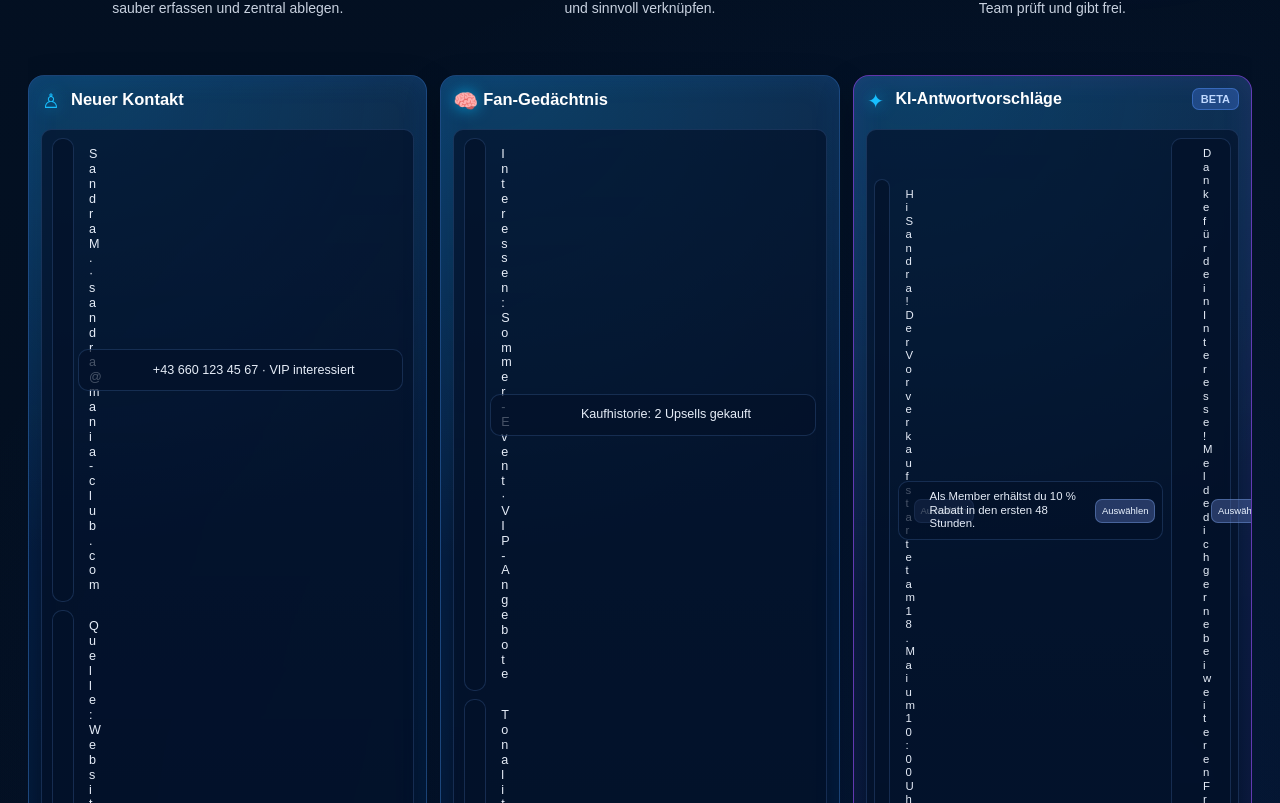
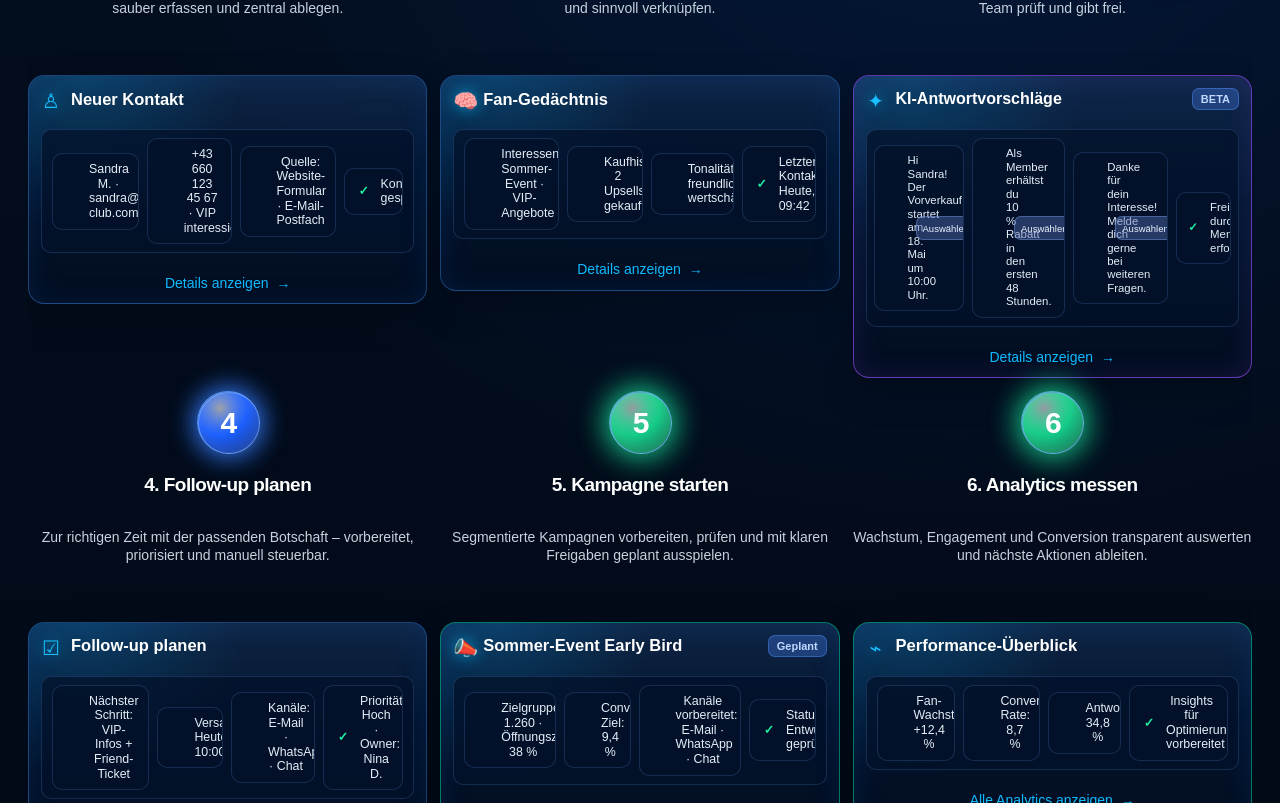
Before and after one commit to Bernds-tech/FanMind, a Next.js app: page /landing-v2 in a window 1280 px wide. Shown: the part 3877-4680 px from the top of the page. Built offline with nearby package versions, Linux system fonts and the light colour scheme.

Commit message:
Fix six steps text wrapping regression

```diff
--- a/src/app/landing-v2-six-steps-final-tune.css
+++ b/src/app/landing-v2-six-steps-final-tune.css
@@ -1,5 +1,5 @@
 /* Final tune for 04 after visual review.
-   Fixes: step card row overflow and keeps the 6-step section compact. */
+   Fixes the row wrapping regression and keeps the 6-step cards readable. */
 
 #six-steps [class*="processTrack"] {
   align-items: start !important;
@@ -44,24 +44,25 @@
   gap: 8px !important;
 }
 
-/* Important: the original JSX has optional buttons only on step 3.
-   A global 3-column grid caused all other cards to collapse/overlap.
-   Use a safe 2-column layout by default and only use 3 columns for step 3. */
+/* Use flex rows. The previous grid override squeezed the text column so tightly
+   that words broke vertically. */
 #six-steps [class*="stepRow"] {
-  display: grid !important;
-  grid-template-columns: 18px minmax(0, 1fr) !important;
+  display: flex !important;
   align-items: center !important;
   gap: 8px !important;
   min-height: 42px !important;
   padding: 8px 10px !important;
-  font-size: 12.6px !important;
+  font-size: 12.4px !important;
   line-height: 1.18 !important;
   text-align: center !important;
+  white-space: normal !important;
+  overflow: hidden !important;
 }
 
 #six-steps [class*="stepRow"] i {
   display: grid !important;
   place-items: center !important;
+  flex: 0 0 18px !important;
   width: 18px !important;
   min-width: 18px !important;
   min-height: 18px !important;
@@ -71,14 +72,20 @@
 
 #six-steps [class*="stepRow"] span {
   display: block !important;
+  flex: 1 1 auto !important;
   min-width: 0 !important;
-  overflow-wrap: anywhere !important;
+  max-width: 100% !important;
+  white-space: normal !important;
+  overflow-wrap: normal !important;
   word-break: normal !important;
+  hyphens: none !important;
 }
 
 #six-steps [class*="stepRow"] button {
+  flex: 0 0 58px !important;
+  width: 58px !important;
   min-width: 58px !important;
-  max-width: 64px !important;
+  max-width: 58px !important;
   min-height: 24px !important;
   margin-left: 0 !important;
   padding: 0 6px !important;
@@ -93,14 +100,13 @@
   font-size: 14px !important;
 }
 
-/* Step 3 needs a real third column for selectable AI answers. */
+/* Step 3 needs a little more room because it has selectable AI answers. */
 #six-steps [class*="processStep"]:nth-child(3) [class*="stepExampleCard"] {
   min-height: 292px !important;
   padding-inline: 12px !important;
 }
 
 #six-steps [class*="processStep"]:nth-child(3) [class*="stepRow"] {
-  grid-template-columns: 16px minmax(0, 1fr) 60px !important;
   min-height: 54px !important;
   padding-inline: 7px !important;
   font-size: 11.4px !important;
```
